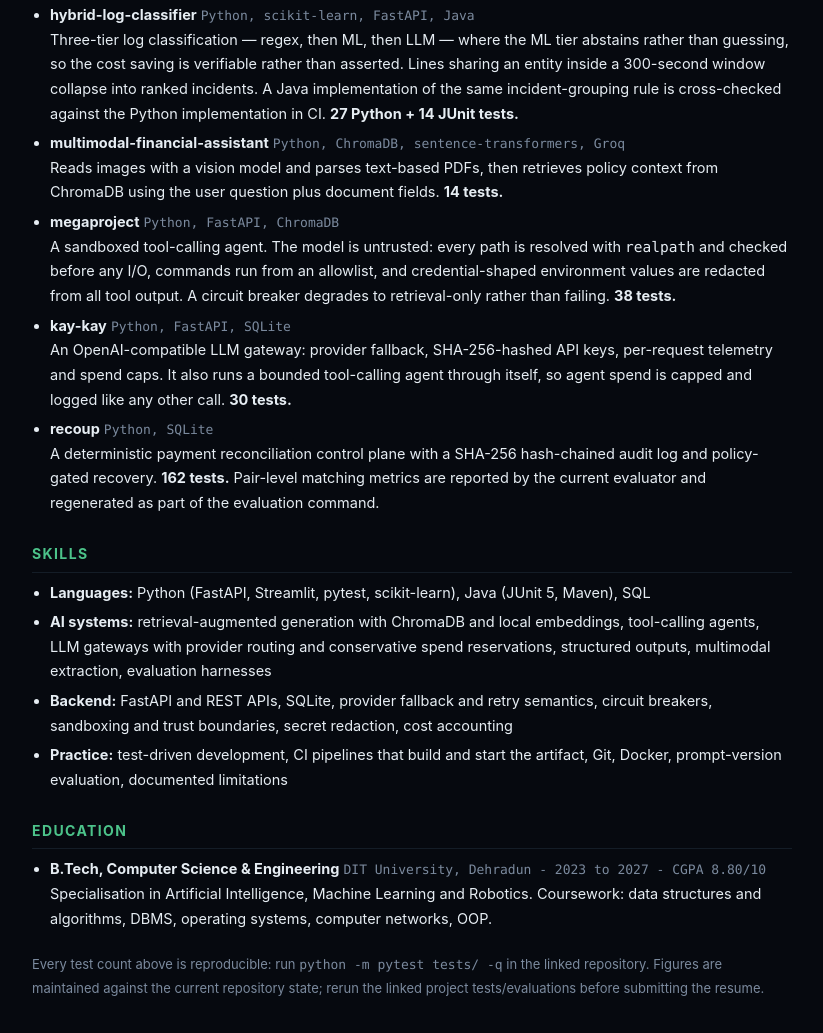
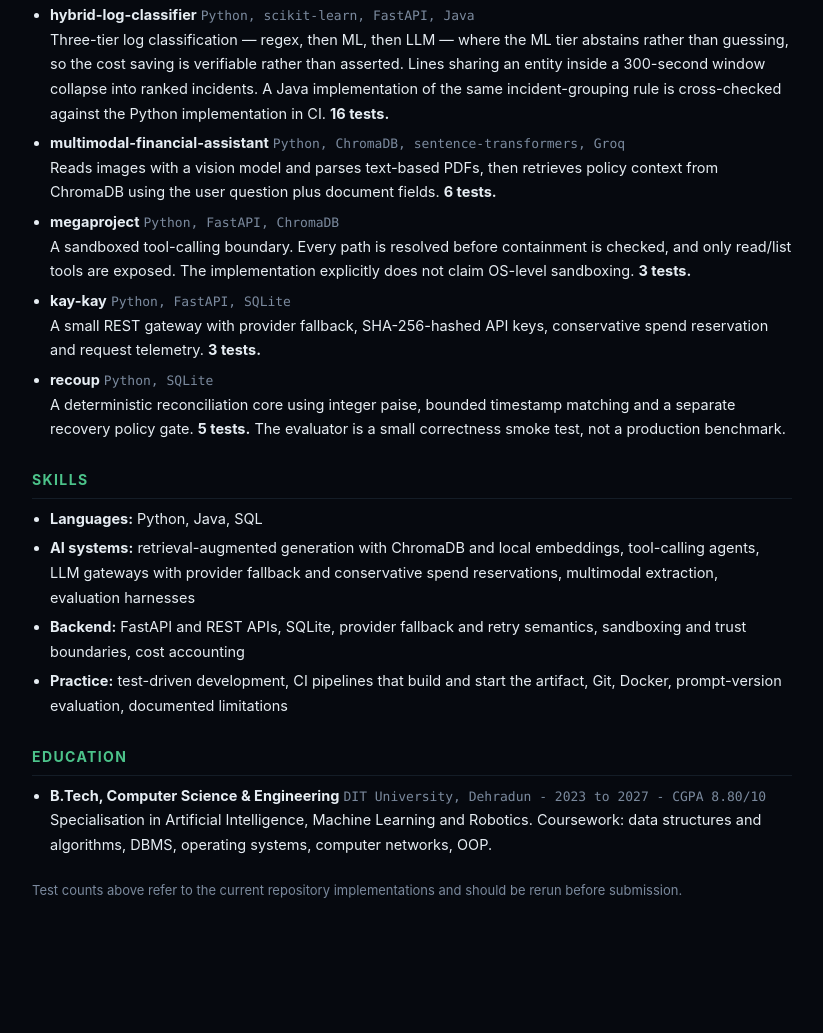
Before and after one commit to HarshCodeK/HarshCodeK, a website: page resume.html in a window 1280 px wide. Shown: the part 500-1533 px from the top of the page, without its empty margins (228-1051 px from the left). After the commit the page ends 1436 px from the top, so only its background shows below. Drawn offline with Linux system fonts and the light colour scheme.

Commit message:
docs: align profile with verified projects

```diff
--- a/resume.html
+++ b/resume.html
@@ -34,7 +34,7 @@
 
   <h2>Measured highlights</h2>
   <ul>
-    <li><b>Multiple automated test suites across four AI systems</b>, with Python and Java coverage plus Dockerfiles where implemented.</li>
+    <li><b>33 tests across five selected systems, with each current repository carrying an automated test suite</b>, with Python and Java coverage plus Dockerfiles where implemented.</li>
     <li><b>A log classifier evaluated with grouped template holdouts.</b> The training script reports the random-split figure only as a leakage contrast, then trains the deployment model on the full dataset after grouped cross-validation.</li>
     <li><b>A policy-grounded financial assistant.</b> Retrieval is conditioned on the user question and supporting document context; the system is explicit when the corpus does not cover the question.</li>
     <li><b>A gateway with conservative pre-request spend reservations.</b> Each agent provider turn is metered through the gateway accounting path, with bounded output tokens and atomic SQLite reservations.</li>
@@ -46,35 +46,27 @@
     Three-tier log classification &mdash; regex, then ML, then LLM &mdash; where the ML tier abstains
     rather than guessing, so the cost saving is verifiable rather than asserted. Lines sharing an entity
     inside a 300-second window collapse into ranked incidents. A Java implementation of the same incident-grouping rule is cross-checked against the Python implementation in CI.
-    <b>27 Python + 14 JUnit tests.</b></li>
+    <b>16 tests.</b></li>
 
     <li><span class="role">multimodal-financial-assistant</span> <span class="meta">Python, ChromaDB, sentence-transformers, Groq</span><br>
-    Reads images with a vision model and parses text-based PDFs, then retrieves policy context from ChromaDB using the user question plus document fields. <b>14 tests.</b></li>
+    Reads images with a vision model and parses text-based PDFs, then retrieves policy context from ChromaDB using the user question plus document fields. <b>6 tests.</b></li>
 
     <li><span class="role">megaproject</span> <span class="meta">Python, FastAPI, ChromaDB</span><br>
-    A sandboxed tool-calling agent. The model is untrusted: every path is resolved with <code>realpath</code>
-    and checked before any I/O, commands run from an allowlist, and credential-shaped environment values
-    are redacted from all tool output. A circuit breaker degrades to retrieval-only rather than failing.
-    <b>38 tests.</b></li>
+    A sandboxed tool-calling boundary. Every path is resolved before containment is checked, and only read/list tools are exposed. The implementation explicitly does not claim OS-level sandboxing. <b>3 tests.</b></li>
 
     <li><span class="role">kay-kay</span> <span class="meta">Python, FastAPI, SQLite</span><br>
-    An OpenAI-compatible LLM gateway: provider fallback, SHA-256-hashed API keys, per-request telemetry
-    and spend caps. It also runs a bounded tool-calling agent through itself, so agent spend is capped
-    and logged like any other call. <b>30 tests.</b></li>
+    A small REST gateway with provider fallback, SHA-256-hashed API keys, conservative spend reservation and request telemetry. <b>3 tests.</b></li>
 
     <li><span class="role">recoup</span> <span class="meta">Python, SQLite</span><br>
-    A deterministic payment reconciliation control plane with a SHA-256 hash-chained audit log and
-    policy-gated recovery. <b>162 tests.</b> Pair-level matching metrics are reported by the current evaluator and regenerated as part of the evaluation command.</li>
+    A deterministic reconciliation core using integer paise, bounded timestamp matching and a separate recovery policy gate. <b>5 tests.</b> The evaluator is a small correctness smoke test, not a production benchmark.</li>
   </ul>
 
   <h2>Skills</h2>
   <ul>
-    <li><b>Languages:</b> Python (FastAPI, Streamlit, pytest, scikit-learn), Java (JUnit 5, Maven), SQL</li>
+    <li><b>Languages:</b> Python, Java, SQL</li>
     <li><b>AI systems:</b> retrieval-augmented generation with ChromaDB and local embeddings, tool-calling
-    agents, LLM gateways with provider routing and conservative spend reservations, structured outputs,
-    multimodal extraction, evaluation harnesses</li>
-    <li><b>Backend:</b> FastAPI and REST APIs, SQLite, provider fallback and retry semantics, circuit
-    breakers, sandboxing and trust boundaries, secret redaction, cost accounting</li>
+    agents, LLM gateways with provider fallback and conservative spend reservations, multimodal extraction, evaluation harnesses</li>
+    <li><b>Backend:</b> FastAPI and REST APIs, SQLite, provider fallback and retry semantics, sandboxing and trust boundaries, cost accounting</li>
     <li><b>Practice:</b> test-driven development, CI pipelines that build and start the artifact, Git,
     Docker, prompt-version evaluation, documented limitations</li>
   </ul>
@@ -86,8 +78,7 @@
     Coursework: data structures and algorithms, DBMS, operating systems, computer networks, OOP.</li>
   </ul>
 
-  <p class="small muted" style="margin-top:22px">Every test count above is reproducible: run
-  <code>python -m pytest tests/ -q</code> in the linked repository. Figures are maintained against the current repository state; rerun the linked project tests/evaluations before submitting the resume.</p>
+  <p class="small muted" style="margin-top:22px">Test counts above refer to the current repository implementations and should be rerun before submission.</p>
 </div>
 <script>console.log("print this page to PDF: Ctrl+P, save as PDF, margins default");</script>
 </body>
```
